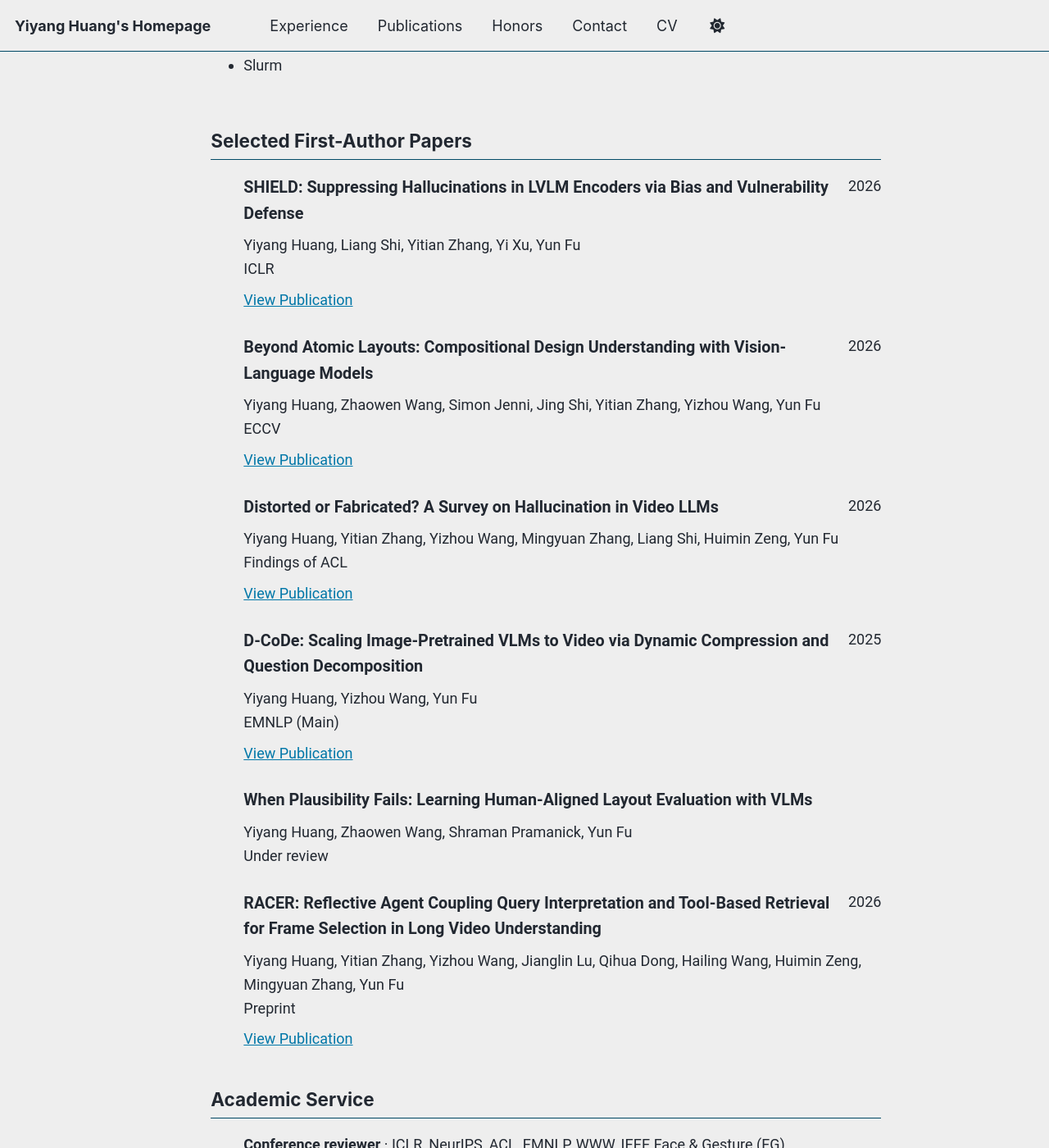
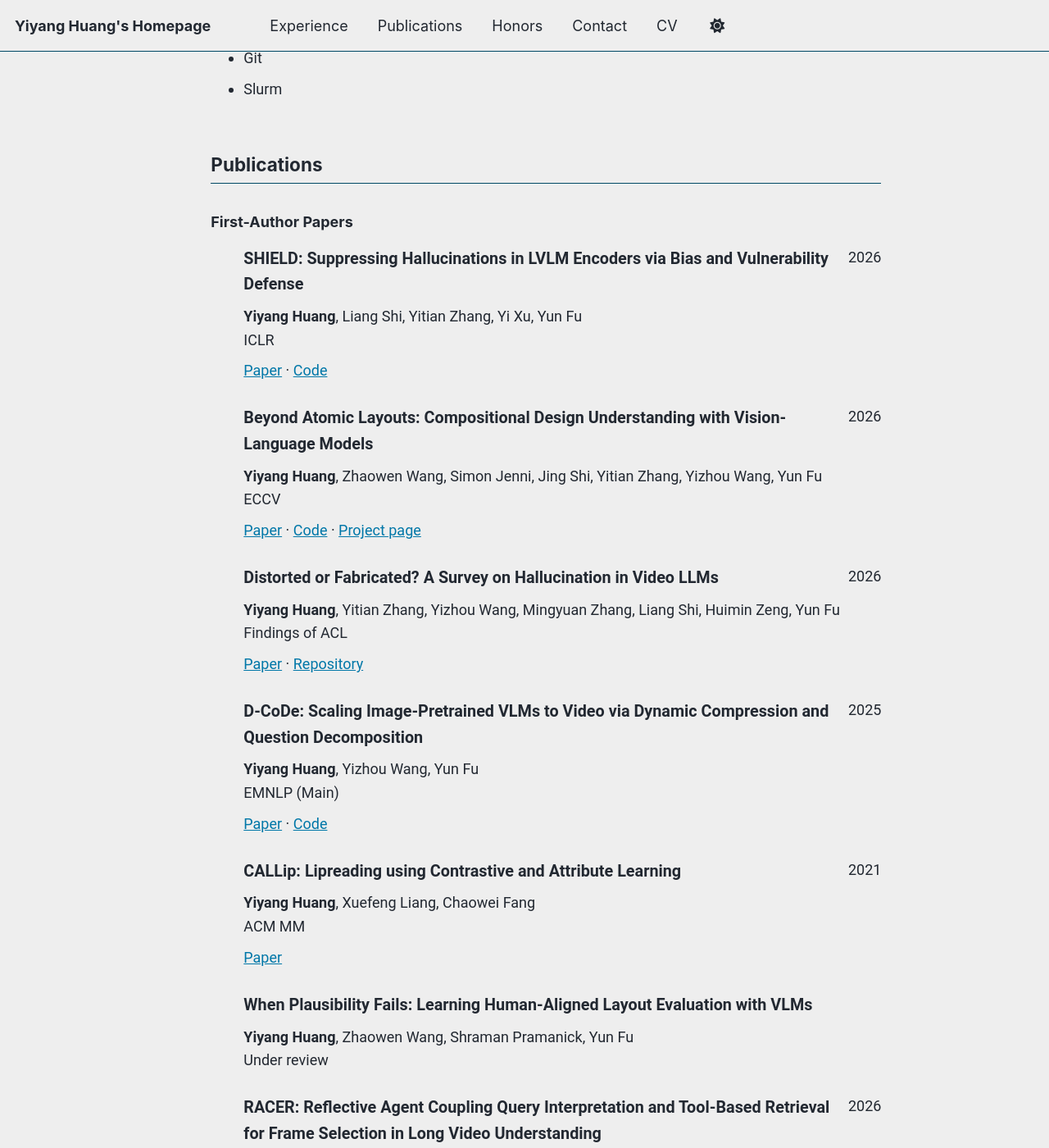
Before and after one commit to hukcc/hukcc.github.io, a Jekyll site: the page built from _pages/cv-json.md, in a window 1280 px wide and 1400 px high, scrolled down 3002 px. Shown: the whole window at 82% size. Built offline with Jekyll 4.4.1, drawn with Linux system fonts in a browser that asks for light colours; some of the changed text lies outside the part shown.

Commit message:
Sync November CV and group publications by authorship

```diff
--- a/_data/cv.json
+++ b/_data/cv.json
@@ -63,7 +63,7 @@
       "position": "Research Intern",
       "startDate": "May 2026",
       "endDate": "Nov 2026",
-      "summary": "Mentored by Zhaowen Wang and Shraman Pramanick.",
+      "summary": "Studied multimodal agents, VLM reasoning, and self-improvement with mentors Zhaowen Wang and Shraman Pramanick.",
       "highlights": [
         "Built DesignJudge, a dataset of 7,475 layout preference pairs. Post-trained Qwen3.5-9B and Qwen3.8-27B to critique and score layouts.",
         "Developed a loop in which a VLM evaluator critiques a layout, a Codex agent edits it, and the evaluator scores the result. Used the resulting preference pairs for iterative GRPO training.",
@@ -84,44 +84,96 @@
   ],
   "publications": [
     {
+      "group": "First-Author Papers",
       "name": "SHIELD: Suppressing Hallucinations in LVLM Encoders via Bias and Vulnerability Defense",
       "authors": "Yiyang Huang, Liang Shi, Yitian Zhang, Yi Xu, Yun Fu",
       "publisher": "ICLR",
       "releaseDate": "2026",
-      "website": "https://proceedings.iclr.cc/paper_files/paper/2026/file/cae31fa913f140b3126036cc474fd461-Paper-Conference.pdf"
+      "website": "https://proceedings.iclr.cc/paper_files/paper/2026/file/cae31fa913f140b3126036cc474fd461-Paper-Conference.pdf",
+      "resources": {
+        "Code": "https://github.com/hukcc/SHIELD"
+      }
     },
     {
+      "group": "First-Author Papers",
       "name": "Beyond Atomic Layouts: Compositional Design Understanding with Vision-Language Models",
       "authors": "Yiyang Huang, Zhaowen Wang, Simon Jenni, Jing Shi, Yitian Zhang, Yizhou Wang, Yun Fu",
       "publisher": "ECCV",
       "releaseDate": "2026",
-      "website": "https://media.eventhosts.cc/Conferences/ECCV2026/pdfs/4403.pdf"
+      "website": "https://media.eventhosts.cc/Conferences/ECCV2026/pdfs/4403.pdf",
+      "resources": {
+        "Code": "https://github.com/hukcc/Beyond-Atomic-Layouts",
+        "Project page": "https://hukcc.github.io/Beyond-Atomic-Layouts/"
+      }
     },
     {
+      "group": "First-Author Papers",
       "name": "Distorted or Fabricated? A Survey on Hallucination in Video LLMs",
       "authors": "Yiyang Huang, Yitian Zhang, Yizhou Wang, Mingyuan Zhang, Liang Shi, Huimin Zeng, Yun Fu",
       "publisher": "Findings of ACL",
       "releaseDate": "2026",
-      "website": "https://aclanthology.org/2026.findings-acl.1325.pdf"
+      "website": "https://aclanthology.org/2026.findings-acl.1325.pdf",
+      "resources": {
+        "Repository": "https://github.com/hukcc/Awesome-Video-Hallucination"
+      }
     },
     {
+      "group": "First-Author Papers",
       "name": "D-CoDe: Scaling Image-Pretrained VLMs to Video via Dynamic Compression and Question Decomposition",
       "authors": "Yiyang Huang, Yizhou Wang, Yun Fu",
       "publisher": "EMNLP (Main)",
       "releaseDate": "2025",
-      "website": "https://aclanthology.org/2025.emnlp-main.597.pdf"
+      "website": "https://aclanthology.org/2025.emnlp-main.597.pdf",
+      "resources": {
+        "Code": "https://github.com/hukcc/D-CoDe"
+      }
     },
     {
+      "group": "First-Author Papers",
+      "name": "CALLip: Lipreading using Contrastive and Attribute Learning",
+      "authors": "Yiyang Huang, Xuefeng Liang, Chaowei Fang",
+      "publisher": "ACM MM",
+      "releaseDate": "2021",
+      "website": "https://doi.org/10.1145/3474085.3475420"
+    },
+    {
+      "group": "First-Author Papers",
       "name": "When Plausibility Fails: Learning Human-Aligned Layout Evaluation with VLMs",
       "authors": "Yiyang Huang, Zhaowen Wang, Shraman Pramanick, Yun Fu",
       "publisher": "Under review"
     },
     {
+      "group": "First-Author Papers",
       "name": "RACER: Reflective Agent Coupling Query Interpretation and Tool-Based Retrieval for Frame Selection in Long Video Understanding",
       "authors": "Yiyang Huang, Yitian Zhang, Yizhou Wang, Jianglin Lu, Qihua Dong, Hailing Wang, Huimin Zeng, Mingyuan Zhang, Yun Fu",
       "publisher": "Preprint",
       "releaseDate": "2026",
       "website": "https://arxiv.org/abs/2610.08954"
+    },
+    {
+      "group": "Selected Co-Authored Papers",
+      "name": "StreamVLM: Adapting Offline Vision-Language Models for Streaming Understanding",
+      "authors": "Hailing Wang, Jianglin Lu, Xu Ma, Yiyang Huang, Yun Fu",
+      "publisher": "Under review"
+    },
+    {
+      "group": "Selected Co-Authored Papers",
+      "name": "Rethinking Fine-Tuning: Unlocking Hidden Capabilities in Vision-Language Models",
+      "authors": "Mingyuan Zhang, Yue Bai, Yifan Wang, Yiyang Huang, Yun Fu",
+      "publisher": "Preprint",
+      "releaseDate": "2025",
+      "website": "https://arxiv.org/abs/2512.23073"
+    },
+    {
+      "group": "Selected Co-Authored Papers",
+      "name": "Capturing Individual Differences of Facial Expression for Authentic Expression Generation",
+      "authors": "Liang Shi, Yiyang Huang, Yun Fu",
+      "publisher": "IEEE FG",
+      "releaseDate": "2026",
+      "website": "https://doi.org/10.1109/FG67764.2026.11557073",
+      "resources": {
+        "Code": "https://github.com/shiliang26/ID-Expression-Alignment"
+      }
     }
   ],
   "skills": [
--- a/_includes/cv-template.html
+++ b/_includes/cv-template.html
@@ -158,29 +158,43 @@
   {% if cv.publications.size > 0 %}
   <!-- Publications -->
   <div class="cv-section">
-    <h2>Selected First-Author Papers</h2>
+    <h2>Publications</h2>
+    {% assign publication_groups = cv.publications | group_by: "group" %}
+    {% for group in publication_groups %}
+    {% if group.name != empty %}<h3>{{ group.name }}</h3>{% endif %}
     <ul class="cv-list">
-      {% for publication in cv.publications %}
+      {% for publication in group.items %}
       <li class="cv-item">
         <div class="cv-item-header">
           <div class="cv-item-title">{{ publication.name }}</div>
           <div class="cv-item-date">{{ publication.releaseDate | slice: 0, 4 }}</div>
         </div>
         <div class="cv-item-content">
-          {% if publication.authors %}<div class="cv-item-detail">{{ publication.authors }}</div>{% endif %}
+          {% if publication.authors %}
+          <div class="cv-item-detail">
+            {%- assign authors = publication.authors | split: ", " -%}
+            {%- for author in authors -%}
+            {% if author == cv.basics.name %}<strong>{{ author | escape }}</strong>{% else %}{{ author | escape }}{% endif %}{% unless forloop.last %}, {% endunless %}
+            {%- endfor -%}
+          </div>
+          {% endif %}
           <div class="cv-item-subtitle">{{ publication.publisher }}</div>
           {% if publication.summary %}
           <div class="cv-item-detail">{{ publication.summary }}</div>
           {% endif %}
-          {% if publication.website %}
+          {% if publication.website or publication.resources %}
           <div class="cv-item-detail">
-            <a href="{{ publication.website }}" target="_blank">View Publication</a>
+            {% if publication.website %}<a href="{{ publication.website }}" target="_blank" rel="noopener noreferrer">Paper</a>{% endif %}
+            {% for resource in publication.resources %}
+            {% if publication.website or forloop.first == false %} · {% endif %}<a href="{{ resource[1] }}" target="_blank" rel="noopener noreferrer">{{ resource[0] | escape }}</a>
+            {% endfor %}
           </div>
           {% endif %}
         </div>
       </li>
       {% endfor %}
     </ul>
+    {% endfor %}
   </div>
   {% endif %}
 
```
Also changed, not shown: _pages/about.md (+3 -3 lines), 1 other file.
